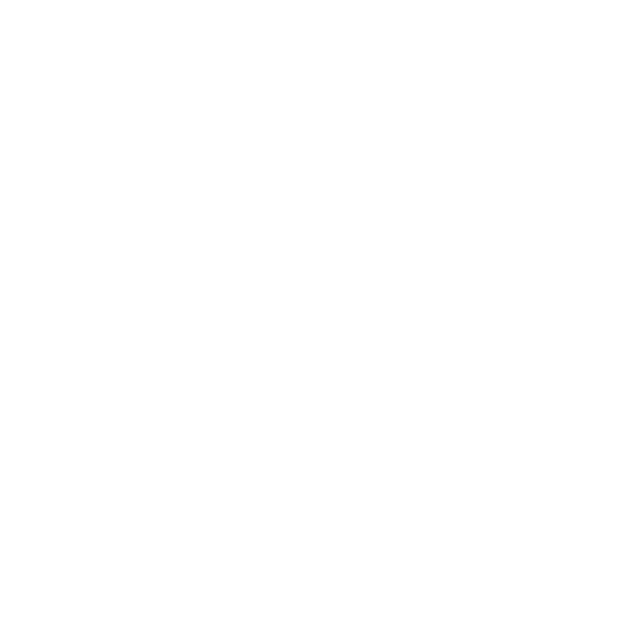
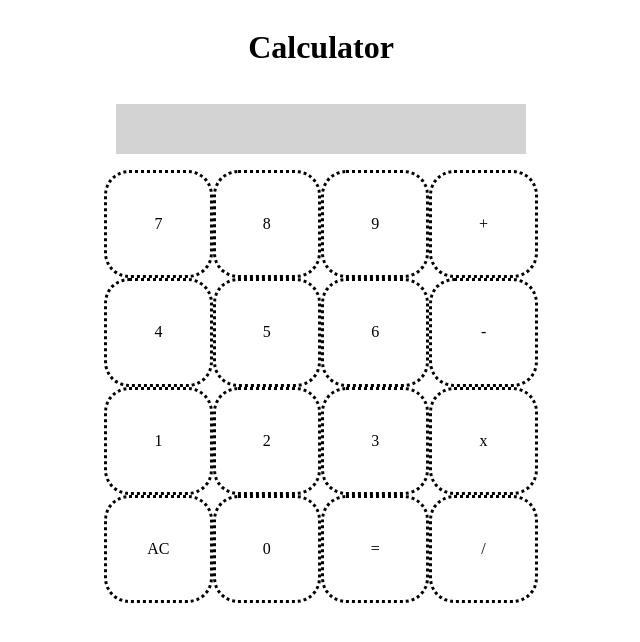
Before and after one commit to halabia/Calculator, a plain HTML site: page index.html in a window 1280 px wide. Shown: the whole page, without its empty margins (319-959 px from the left). Drawn offline with Linux system fonts and the light colour scheme.

Commit message:
feat: initial button and display design

```diff
--- a/index.html
+++ b/index.html
@@ -3,13 +3,34 @@
     <head>
         <meta charset="utf-8">
         <meta http-equiv="X-UA-Compatible" content="IE=edge">
-        <title></title>
+        <title>Calculator</title>
         <meta name="description" content="">
         <meta name="viewport" content="width=device-width, initial-scale=1">
         <link rel="stylesheet" href="style.css">
     </head>
     <body>
-
-        <script src="javascript.js" async defer></script>
+        <div class="everything">
+            <h1>Calculator</h1>
+            <p class="display"></p>
+            <div id="container">
+                <div class="content" id="seven">7</div>
+                <div class="content" id="eight">8</div>
+                <div class="content" id="nine">9</div>
+                <div class="content" id="plus">+</div>
+                <div class="content" id="four">4</div>
+                <div class="content" id="five">5</div>
+                <div class="content" id="six">6</div>
+                <div class="content" id="minus">-</div>
+                <div class="content" id="one">1</div>
+                <div class="content" id="two">2</div>
+                <div class="content" id="three">3</div>
+                <div class="content" id="multiply">x</div>
+                <div class="content" id="AC">AC</div>
+                <div class="content" id="zero">0</div>
+                <div class="content" id="=">=</div>
+                <div class="content" id="divide">/</div>
+            </div>
+        </div>
+            <script src="javascript.js" async defer></script>
     </body>
 </html>
--- a/javascript.js
+++ b/javascript.js
@@ -1,3 +1,5 @@
+
+
 let add = (a,b) => a+b;
 let subtract = (a,b) => a-b;
 let multiply = (a,b) => a*b;
@@ -17,4 +19,29 @@ let operate = (a,b,sign) => {
         console.log(divide(a,b))
     }
 }
-// operate(3,5,"-")
+
+const addButton = document.querySelector('#plus');
+addButton.addEventListener('click', () => {
+    operate(3,5,"+")
+  });
+const subtractButton = document.querySelector('#minus');
+subtractButton.addEventListener('click', () => {
+    operate(3,5,"-")
+});
+const multiplyButton = document.querySelector('#multiply');
+multiplyButton.addEventListener('click', () => {
+    operate(3,5,"x")
+});
+
+const divideButton = document.querySelector('#divide');
+divideButton.addEventListener('click', function (e) {
+    operate(3,5,"/")
+});
+
+
+const display = document.getElementsByClassName("display");
+display[0].addEventListener('click', () => {
+    display[0].textContent = 1;
+    display[0].setAttribute('style', 'color: red;');
+    operate(3,5,"x")
+});
--- a/style.css
+++ b/style.css
@@ -0,0 +1,30 @@
+#container {
+    display: grid;
+    grid-template-columns: auto auto auto auto;
+    justify-content: center;
+  }
+  .content {
+    width: 8vw;
+    height: 8vw;
+    border-style: dotted;
+    border-color: black;
+    display: flex;
+    justify-content: center;
+    align-items: center;
+    border-radius: 25px;
+    cursor: pointer;
+}
+
+.display {
+    background-color: lightgray;
+    height:50px;
+    width:32vw;
+    display: flex;
+    justify-content: right;
+    align-items: center;
+}
+.everything {
+    display: flex;
+    flex-direction: column;
+    align-items: center;
+}
```
